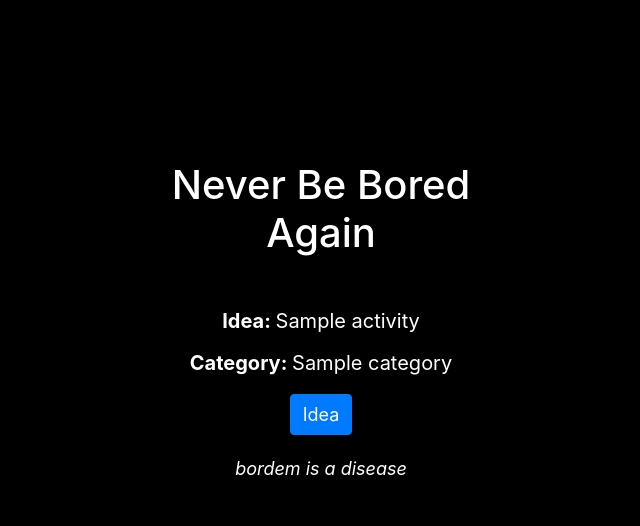
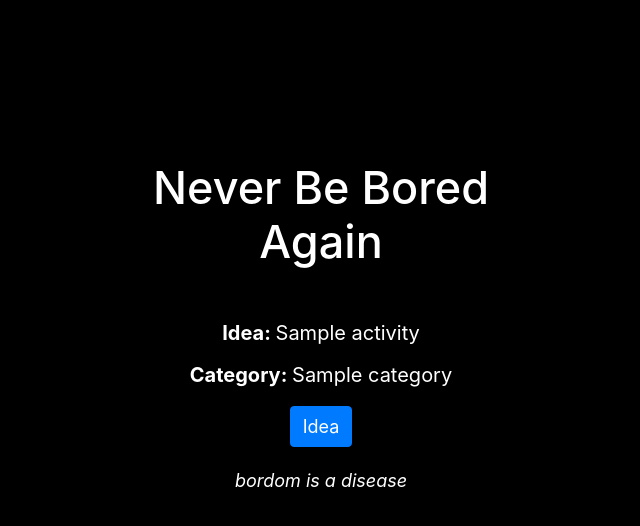
Before and after one commit to milestipton/boredproject, a Django app: template frontend/templates/bored/index.html in a window 1280 px wide. Shown: the top 526 px of the page, without its empty margins (319-959 px from the left). Run offline with Django 3.2, Linux system fonts and the light colour scheme; the template is opened without the code that fills it: most values are stand-ins (such as "Sample title", 1, 10 or a date in 2020); parts of the project's set-up code (start-up, migrations or seed data) failed here and were passed over; some libraries are stand-ins or nearby versions.

Commit message:
Bored Project

```diff
--- a/boredproject/settings.py
+++ b/boredproject/settings.py
@@ -120,6 +120,9 @@ USE_TZ = True
 
 STATIC_URL = '/static/'
 
+
+
+
 # Default primary key field type
 # https://docs.djangoproject.com/en/3.2/ref/settings/#default-auto-field
 
--- a/frontend/static/bored/style.css
+++ b/frontend/static/bored/styles.css
@@ -10,11 +10,11 @@ body {
 }
 
 h1 {
-    font-size: 40px;
+    font-size: 45px;
     text-align: center;
     border: 1px solid black;
     align-items: center;
-    width: 40%;
+    width: 45%;
     padding: 20px;
     border-radius: 5px;
     background: #000;
--- a/frontend/templates/bored/index.html
+++ b/frontend/templates/bored/index.html
@@ -8,6 +8,6 @@
         <p style="font-size: 20px;" class="card-text"><strong>Category: </strong>{{ category }}</p>
         <a style="font-size: 18px;" href="/" class="btn btn-primary">Idea</a>
     </div>
-    <span style="text-align: center; font-size: 18px;"><em>bordem is a disease</em></span>
+    <span style="text-align: center; font-size: 18px;"><em>bordom is a disease</em></span>
 </div>
 {% endblock %}
--- a/frontend/templates/bored/layout.html
+++ b/frontend/templates/bored/layout.html
@@ -4,7 +4,7 @@
 <head>
 <title>Bored Project</title>
 <link rel="stylesheet" href="https://stackpath.bootstrapcdn.com/bootstrap/4.4.1/css/bootstrap.min.css" integrity="sha384-Vkoo8x4CGsO3+Hhxv8T/Q5PaXtkKtu6ug5TOeNV6gBiFeWPGFN9MuhOf23Q9Ifjh" crossorigin="anonymous">
-<link rel="stylesheet" href="{% static 'bored/style.css' %}">
+<link rel="stylesheet" href="{% static 'bored/styles.css' %}">
 </head>
 <body>
     {% block body %}
```
